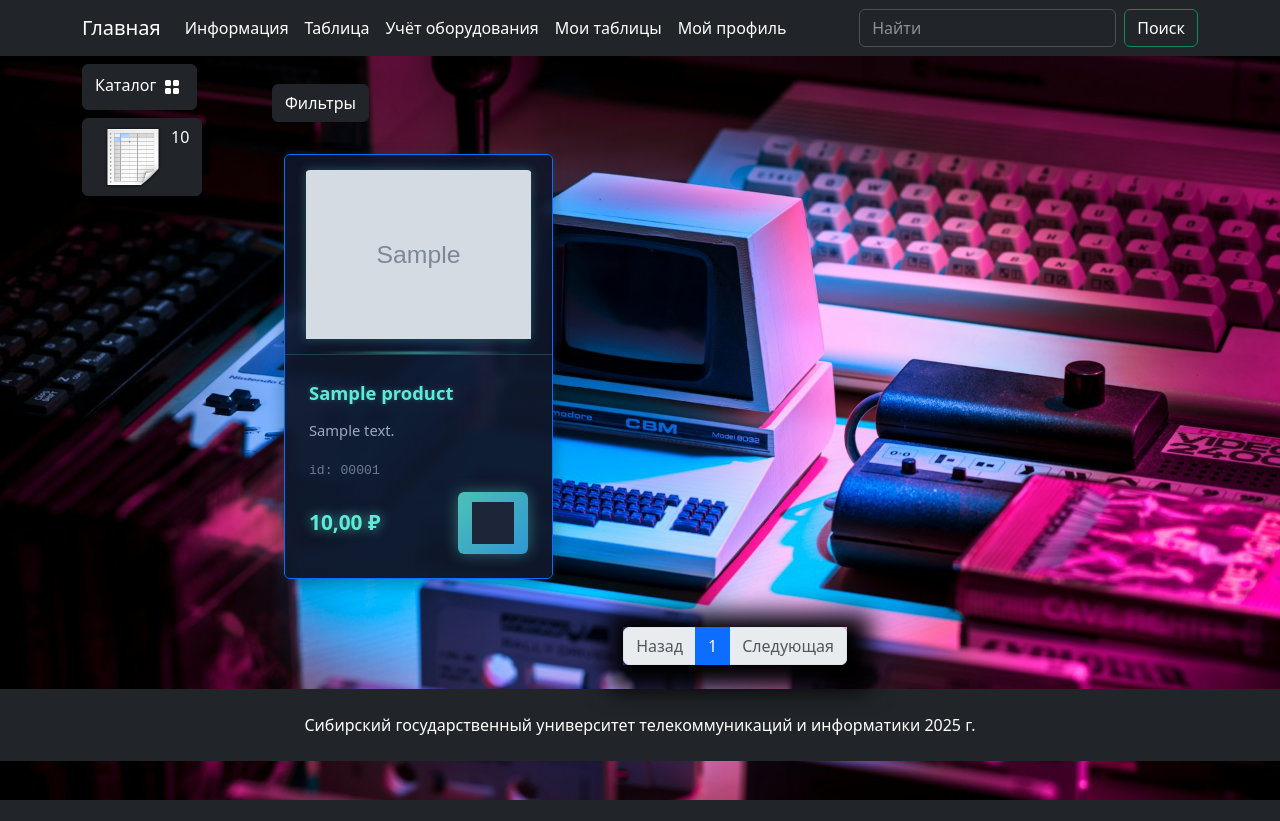
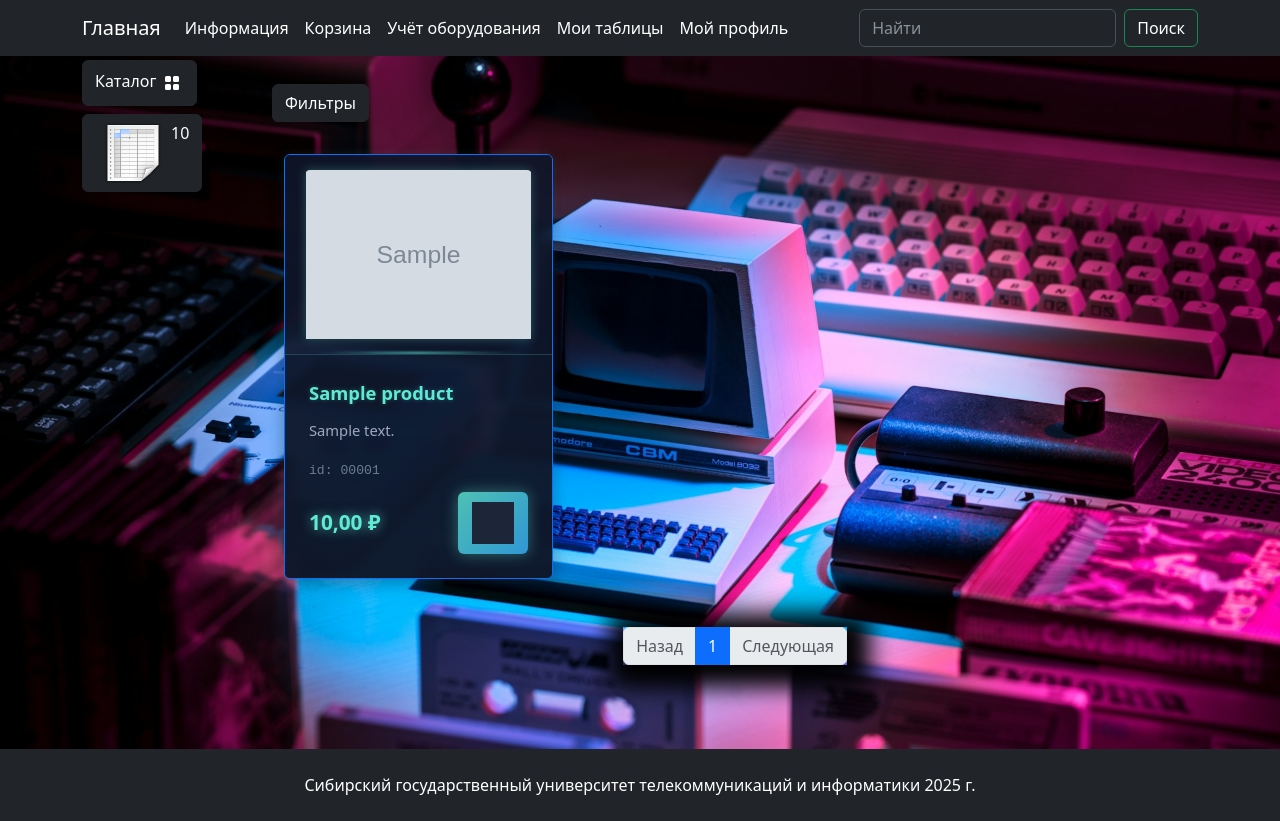
Before and after one commit to john-doedster/equipment_accounting_web_app, a Django app: a page that uses templates/base.html in a window 1280 px wide. Before the commit the page ends 800 px from the top, so only its background shows below. Run offline with Django 5.2, Linux system fonts and the light colour scheme; a user stored in the database is signed in; tables that the repository leaves empty hold one stand-in row (values such as "Sample post"); grey boxes marked "Sample" are stand-in pictures; some libraries are stand-ins or nearby versions; grey boxes are pictures that could not be loaded.

Commit message:
Fix footer on catalog page

```diff
--- a/equipment/templates/equipment/catalog.html
+++ b/equipment/templates/equipment/catalog.html
@@ -4,6 +4,32 @@
 
 {% block css %}
 <link rel="stylesheet" href="{% static 'deps/css/products_catalog.css' %}">
+<style>
+    html, body {
+        height: 100%;
+        margin: 0;
+        padding: 0;
+    }
+
+    body {
+        display: flex;
+        flex-direction: column;
+    }
+
+    .content-wrapper {
+        flex: 1 0 auto;
+        padding-bottom: 60px;
+    }
+
+    footer {
+        flex-shrink: 0;
+        background-color: #343a40;
+        color: white;
+        padding: 20px 0;
+        margin-top: auto;
+    }
+</style>
+
 {% endblock css %}
 
 {% block modal_cart %}
@@ -11,6 +37,7 @@
 {% endblock modal_cart %}
 
 {% block content %}
+<div class="content-wrapper">
 <div class="row">
     <!-- Форма фильтров -->
     <div class="dropdown mb-2">
@@ -126,7 +153,7 @@
     </ul>
 </nav>
 {% endif %}
-
+</div>
 {% endblock content %}
 
 {% block footer %}
--- a/equipment/templates/equipment/product.html
+++ b/equipment/templates/equipment/product.html
@@ -33,7 +33,7 @@
                        class="btn btn-dark add-to-cart-btn add-to-cart"
                        data-product-id="{{ product.id }}">
                         {% csrf_token %}
-                        Внести в таблицу
+                        Добавить в корзину
                     </a>
                 </div>
             </div>
--- a/templates/base.html
+++ b/templates/base.html
@@ -45,7 +45,7 @@
                             </ul>
                         </li>
                         <li class="nav-item">
-                            <a class="nav-link  text-white" href="{% url "user:users_cart" %}">Таблица</a>
+                            <a class="nav-link  text-white" href="{% url "user:users_cart" %}">Корзина</a>
                         </li>
 
                         {% if user.is_authenticated %}
--- a/templates/includes/cart_button.html
+++ b/templates/includes/cart_button.html
@@ -29,7 +29,7 @@
                 </div>
                 {% if carts %}
                 <a class="btn btn-dark" href="{% url "orders:create_order" %}">
-                    Внести данные в таблицу
+                    Перейти к оформлению
                 </a>
                 {% endif %}
             </div>
--- a/users/templates/users/profile.html
+++ b/users/templates/users/profile.html
@@ -92,13 +92,13 @@
                     </div>
                     {% if carts %}
                     <a class="btn btn-dark" href="../orders/create_order.html">
-                        Внести в таблицу
+                        Оформить заказ
                     </a>
                     {% endif %}
                 </div>
             </div>
             <!-- Оформленные заказы -->
-            {% comment %} <div class="col-md-12">
+            <div class="col-md-12">
                 <div class=" bg-white p-4 mb-4 mx-2 rounded custom-shadow">
                     <h3 class="text-center mb-4">Мои заказы</h3>
                     <!-- Разметка заказов -->
@@ -173,7 +173,7 @@
                     </div>
                     <!-- Закончилась разметка заказов -->
                 </div>
-            </div> {% endcomment %}
+            </div>
         </div>
     </div>
 </div>
--- a/users/templates/users/users_cart.html
+++ b/users/templates/users/users_cart.html
@@ -15,7 +15,7 @@
                 </div>
                     {% if carts %}
                     <a class="btn btn-dark" href="../orders/create_order.html">
-                        Внести в таблицу
+                        Оформить заказ
                     </a>
                     {% endif %}
             </div>
```
Also changed, not shown: static/deps/css/my_footer_css.css (line endings or trailing spaces), 1 other file.
